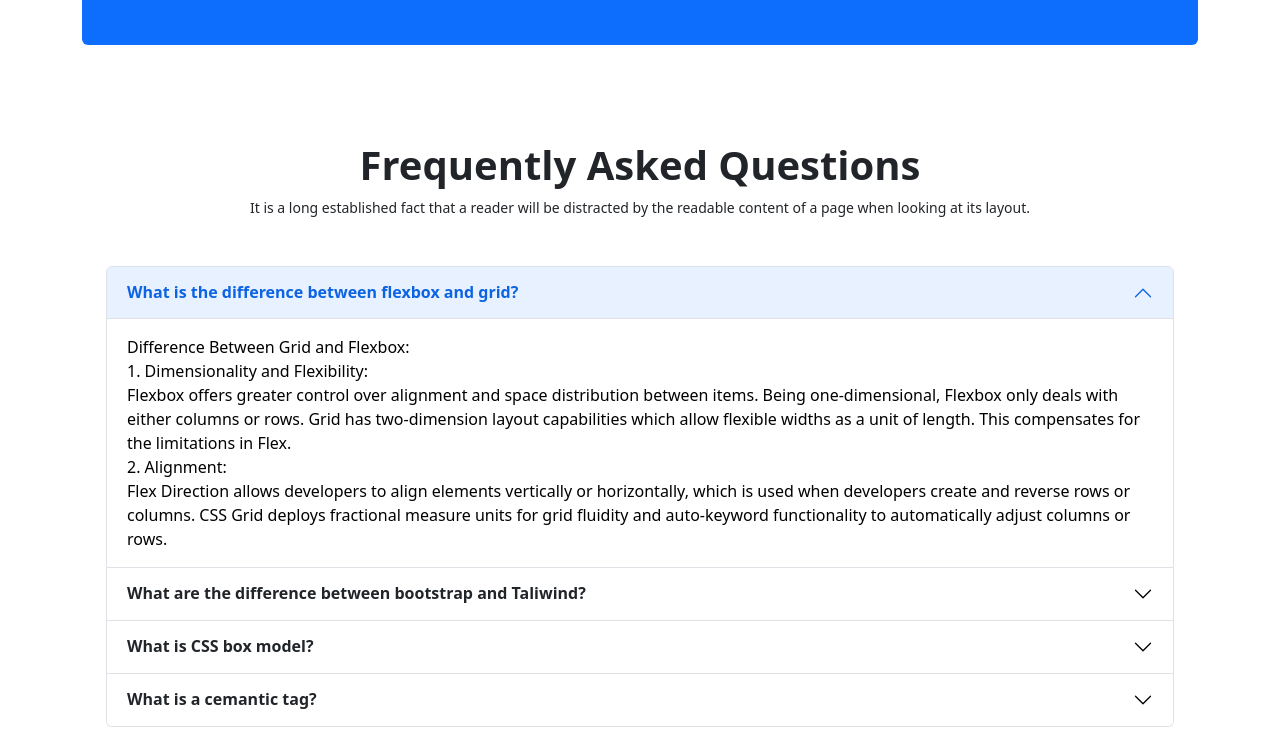
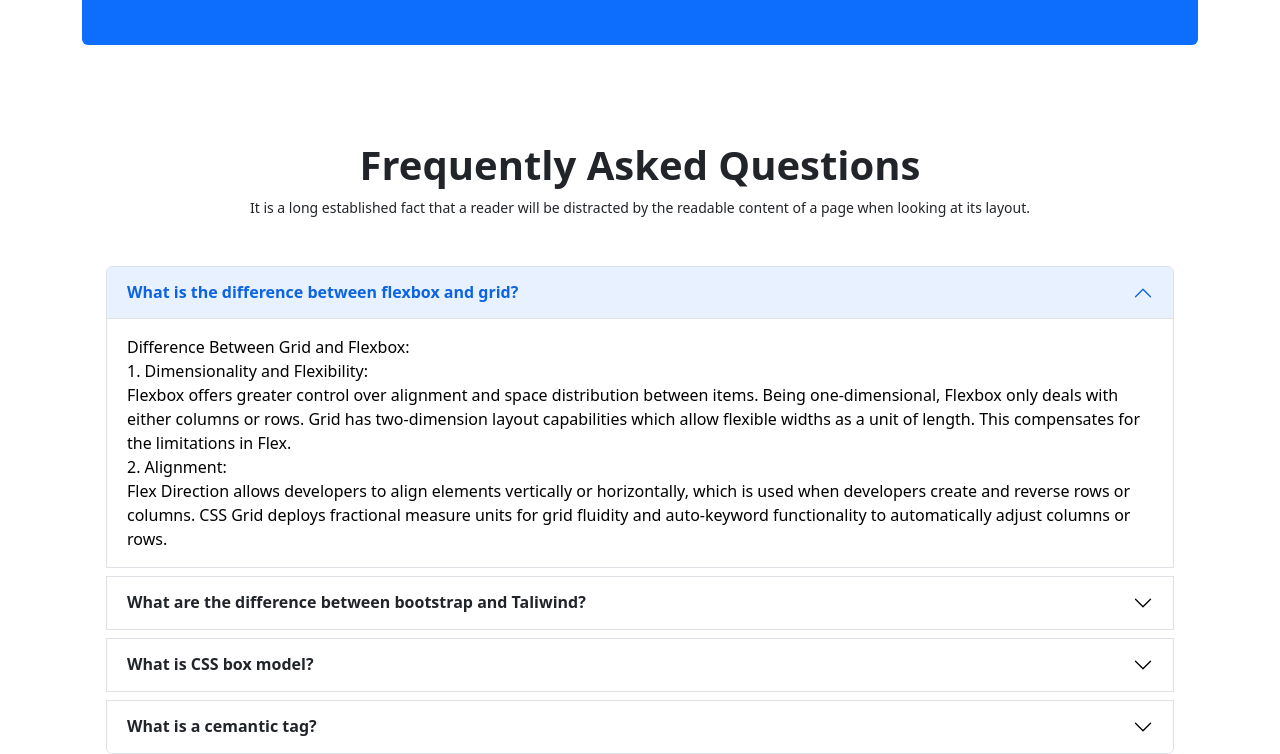
Before and after one commit to sagor729/assigment_3, a plain HTML site: page index.html in a window 1280 px wide. Shown: the part 1775-2529 px from the top of the page. Before the commit the page ends 2502 px from the top, so only its background shows below. Drawn offline with nearby package versions, Linux system fonts and the light colour scheme.

Commit message:
faq final correction

```diff
--- a/index.html
+++ b/index.html
@@ -290,7 +290,7 @@
                             </div>
                         </div>
                     </div>
-                    <div class="accordion-item">
+                    <div class="accordion-item mt-2 border">
                         <h2 class="accordion-header" id="headingTwo">
                             <button class="accordion-button collapsed fw-bold" type="button" data-bs-toggle="collapse"
                                 data-bs-target="#collapseTwo" aria-expanded="false" aria-controls="collapseTwo">
@@ -322,7 +322,7 @@
                             </div>
                         </div>
                     </div>
-                    <div class="accordion-item">
+                    <div class="accordion-item mt-2 border">
                         <h2 class="accordion-header" id="headingThree">
                             <button class="accordion-button collapsed fw-bold" type="button" data-bs-toggle="collapse"
                                 data-bs-target="#collapseThree" aria-expanded="false" aria-controls="collapseThree">
@@ -346,7 +346,7 @@
                             </div>
                         </div>
                     </div>
-                    <div class="accordion-item">
+                    <div class="accordion-item mt-2 border">
                         <h2 class="accordion-header" id="headingThree">
                             <button class="accordion-button collapsed fw-bold" type="button" data-bs-toggle="collapse"
                                 data-bs-target="#collapseThree" aria-expanded="false" aria-controls="collapseThree">
```
